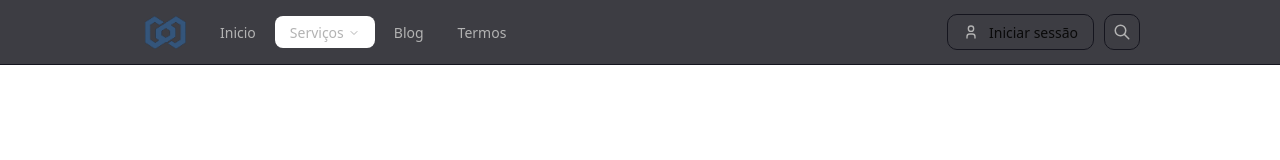
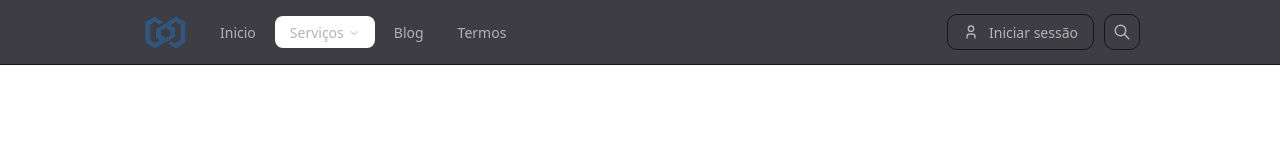
Before and after one commit to vbzt/Nomuz, a Next.js app in the folder frontend/: page / in a window 1280 px wide. Shown: the top 160 px of the page. Built offline with nearby package versions, Linux system fonts and the light colour scheme.

Commit message:
refactor: Header Improvements

```diff
--- a/frontend/src/components/Header/index.tsx
+++ b/frontend/src/components/Header/index.tsx
@@ -15,11 +15,11 @@ export default function Header() {
                     <CustomNavigationMenu />
                 </div>
                 <div className="flex items-center justify-center flex-row">
-                    <button onClick={() => window.location.href = '/auth/login'} className="hidden md:flex items-center justify-between p-[6px] rounded-[10px] border border-[#15151e] ml-[10px] h-9 pl-[15px] pr-[15px] transition duration-[0.2s] cursor-pointer ease-in-out hover:bg-[#ffffff0a]">
-                        <TbUser size={16} className="transition duration-[0.2s] ease-in-out text-[#b3b3b3] hover:text-[#fff]" />
-                        <p className="text-[14px] ml-[10px]">Iniciar sessão</p>
+                    <button onClick={() => window.location.href = '/auth/login'} className="hidden md:flex items-center justify-between p-[6px] rounded-[10px] border border-[#15151e] ml-[10px] h-9 pl-[15px] pr-[15px] transition duration-[0.2s] cursor-pointer ease-in-out hover:bg-[#ffffff0a] group">
+                        <TbUser size={16} className="transition duration-[0.2s] ease-in-out text-[#b3b3b3] group-hover:text-[#fff]" />
+                        <p className="text-[14px] ml-[10px] text-[#b3b3b3] transition duration-[0.2s] ease-in-out group-hover:text-[#fff]">Iniciar sessão</p>
                     </button>
-                    <button className="hidden md:flex justify-center items-center p-[6px] rounded-[10px] border border-[#15151e] ml-[10px] h-9 w-9 transition duration-[0.2s] cursor-pointer ease-in-out hover:bg-[#ffffff0a]"><TbSearch size={18} className="transition duration-[0.2s] ease-in-out text-[#b3b3b3] hover:text-[#fff]" /></button>
+                    <button className="hidden md:flex justify-center items-center p-[6px] rounded-[10px] border border-[#15151e] ml-[10px] h-9 w-9 transition duration-[0.2s] cursor-pointer ease-in-out hover:bg-[#ffffff0a] group"><TbSearch size={18} className="transition duration-[0.2s] ease-in-out text-[#b3b3b3] group-hover:text-[#fff]" /></button>
                 </div>
                 <MenuMobile />
             </div>
```
